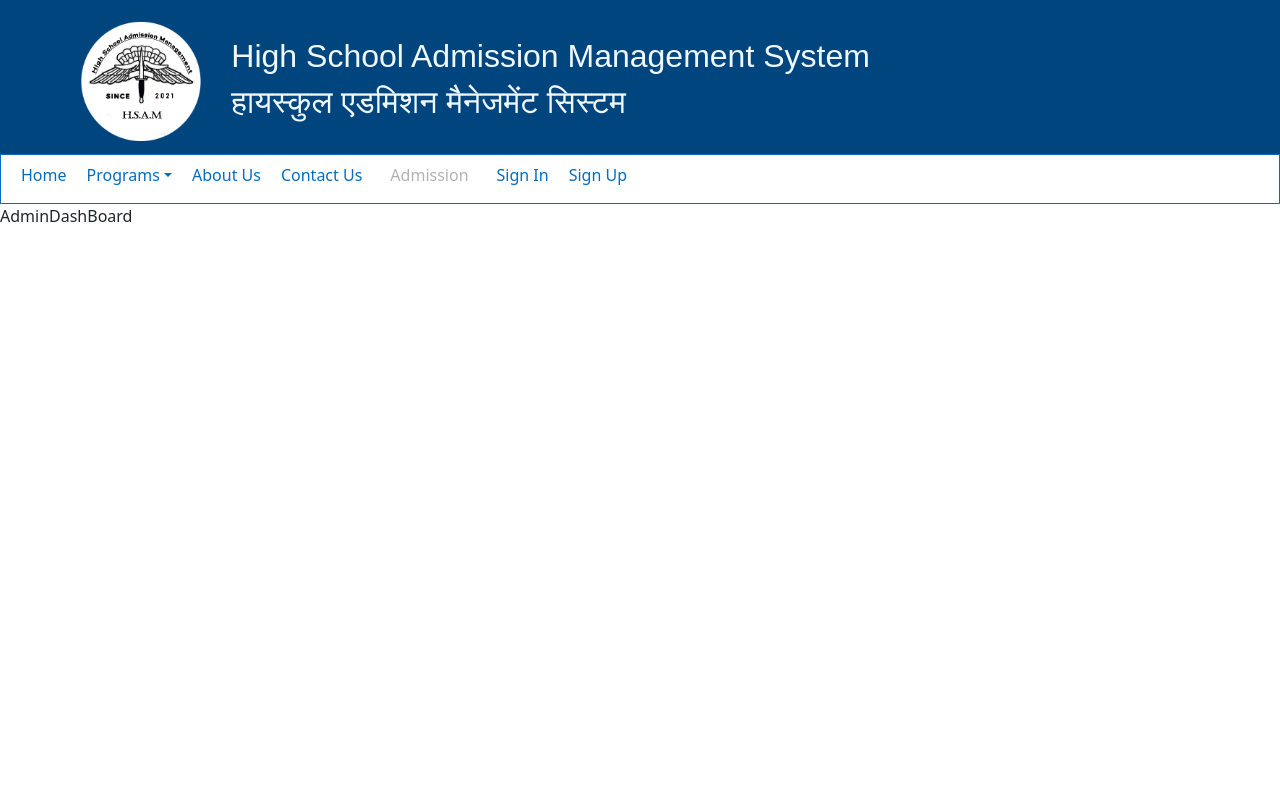
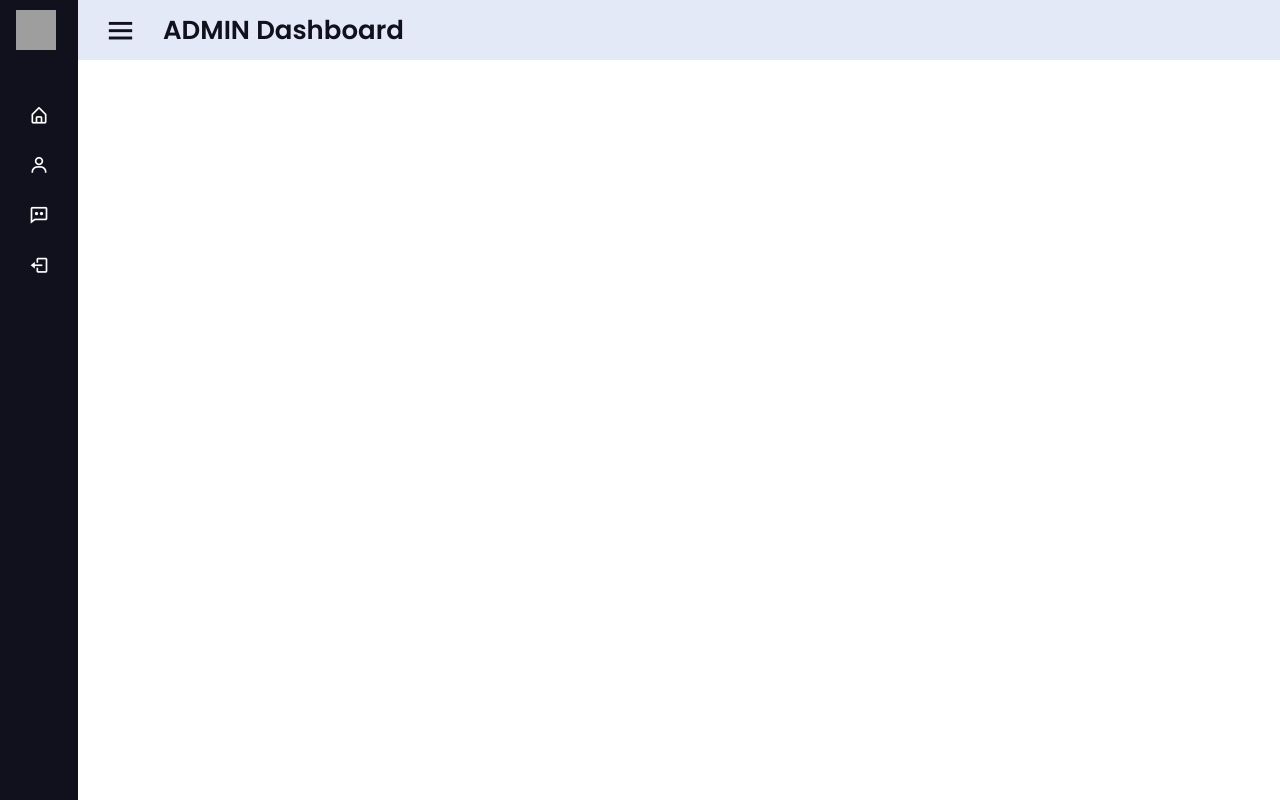
Before and after one commit to adityasasane2000/HighSchool-Admission-WebApp, a React (Create React App) app: page /admin/dashboard in a window 1280 px wide. Built offline with nearby package versions, Linux system fonts and the light colour scheme; no server answers; grey boxes are pictures that could not be loaded; a web font is replaced by a local one; what google-maps-react would draw is missing.

Commit message:
admin navigaton add

```diff
--- a/public/index.html
+++ b/public/index.html
@@ -18,7 +18,8 @@
     <link rel="manifest" href="%PUBLIC_URL%/manifest.json" />
     <link rel="stylesheet" href="https://cdn.jsdelivr.net/npm/bootstrap@5.1.3/dist/css/bootstrap.min.css" integrity="sha384-1BmE4kWBq78iYhFldvKuhfTAU6auU8tT94WrHftjDbrCEXSU1oBoqyl2QvZ6jIW3" crossorigin="anonymous">
     <link rel="stylesheet" href="https://cdnjs.cloudflare.com/ajax/libs/font-awesome/6.0.0/css/all.min.css" integrity="sha512-9usAa10IRO0HhonpyAIVpjrylPvoDwiPUiKdWk5t3PyolY1cOd4DSE0Ga+ri4AuTroPR5aQvXU9xC6qOPnzFeg==" crossorigin="anonymous" referrerpolicy="no-referrer" />
-
+   <!-- Boxiocns CDN Link -->
+   <link href='https://unpkg.com/boxicons@2.0.7/css/boxicons.min.css' rel='stylesheet'>
     <title>React App</title>
   </head>
   <body>
--- /dev/null
+++ b/src/components/AdminNavigation.css
@@ -0,0 +1,260 @@
+/*Side bar Start*/
+
+
+/* Google Fonts Import Link */
+@import url('https://fonts.googleapis.com/css2?family=Poppins:wght@300;400;500;600;700&display=swap');
+*{
+  margin: 0;
+  padding: 0;
+  box-sizing: border-box;
+  font-family: 'Poppins', sans-serif;
+}
+.sidebar{
+  position: fixed;
+  top: 0;
+  left: 0;
+  height: 100%;
+  width: 280px;
+  background: #11101d;
+  z-index: 100;
+  transition: all 0.5s ease;
+}
+.sidebar.close{
+  width: 78px;
+}
+.gpa_logo{
+  width: 40px;
+  height: 40px;
+  background-color: white;
+  margin-left: 20%;
+  margin-right: 5%;
+}
+.sidebar .logo-details{
+  height: 60px;
+  width: 100%;
+  display: flex;
+  align-items: center;
+}
+.sidebar .logo-details i{
+  font-size: 30px;
+  color: #fff;
+  height: 50px;
+  min-width: 78px;
+  text-align: center;
+  line-height: 50px;
+}
+.sidebar .logo-details .logo_name{
+  font-size: 22px;
+  color: #fff;
+  font-weight: 600;
+  transition: 0.3s ease;
+  transition-delay: 0.1s;
+}
+.sidebar.close .logo-details .logo_name{
+  transition-delay: 0s;
+  opacity: 0;
+  pointer-events: none;
+}
+.sidebar .nav-links{
+  height: 100%;
+  padding: 30px 0 150px 0;
+  overflow: auto;
+}
+.sidebar.close .nav-links{
+  overflow: visible;
+}
+.sidebar .nav-links::-webkit-scrollbar{
+  display: none;
+}
+.sidebar .nav-links li{
+  position: relative;
+  list-style: none;
+  transition: all 0.4s ease;
+}
+.sidebar .nav-links li:hover{
+  background: #1d1b31;
+}
+.sidebar .nav-links li .iocn-link{
+  display: flex;
+  align-items: center;
+  justify-content: space-between;
+}
+.sidebar.close .nav-links li .iocn-link{
+  display: block
+}
+.sidebar .nav-links li i{
+  height: 50px;
+  min-width: 78px;
+  text-align: center;
+  line-height: 50px;
+  color: #fff;
+  font-size: 20px;
+  cursor: pointer;
+  transition: all 0.3s ease;
+}
+.sidebar .nav-links li.showMenu i.arrow{
+  transform: rotate(-180deg);
+}
+.sidebar.close .nav-links i.arrow{
+  display: none;
+}
+.sidebar .nav-links li a{
+  display: flex;
+  align-items: center;
+  text-decoration: none;
+}
+.sidebar .nav-links li a .link_name{
+  font-size: 18px;
+  font-weight: 400;
+  color: #fff;
+  transition: all 0.4s ease;
+}
+.sidebar.close .nav-links li a .link_name{
+  opacity: 0;
+  pointer-events: none;
+}
+.sidebar .nav-links li .sub-menu{
+  padding: 6px 6px 14px 80px;
+  margin-top: -10px;
+  background: #1d1b31;
+  display: none;
+}
+.sidebar .nav-links li.showMenu .sub-menu{
+  display: block;
+}
+.sidebar .nav-links li .sub-menu a{
+  color: #fff;
+  font-size: 15px;
+  padding: 5px 0;
+  white-space: nowrap;
+  opacity: 0.6;
+  transition: all 0.3s ease;
+}
+.sidebar .nav-links li .sub-menu a:hover{
+  opacity: 1;
+}
+.sidebar.close .nav-links li .sub-menu{
+  position: absolute;
+  left: 100%;
+  top: -10px;
+  margin-top: 0;
+  padding: 10px 20px;
+  border-radius: 0 6px 6px 0;
+  opacity: 0;
+  display: block;
+  pointer-events: none;
+  transition: 0s;
+}
+.sidebar.close .nav-links li:hover .sub-menu{
+  top: 0;
+  opacity: 1;
+  pointer-events: auto;
+  transition: all 0.4s ease;
+}
+.sidebar .nav-links li .sub-menu .link_name{
+  display: none;
+}
+.sidebar.close .nav-links li .sub-menu .link_name{
+  font-size: 18px;
+  opacity: 1;
+  display: block;
+}
+.sidebar .nav-links li .sub-menu.blank{
+  opacity: 1;
+  pointer-events: auto;
+  padding: 3px 20px 6px 16px;
+  opacity: 0;
+  pointer-events: none;
+}
+.sidebar .nav-links li:hover .sub-menu.blank{
+  top: 50%;
+  transform: translateY(-50%);
+}
+.sidebar .profile-details{
+  position: fixed;
+  bottom: 0;
+  width: 280px;
+  display: flex;
+  align-items: center !important;
+  justify-content: space-between;
+  background: #1d1b31;
+  padding: 12px;
+  padding-left: 2px;
+  transition: all 0.5s ease;
+}
+.sidebar.close .profile-details{
+  background: none;
+}
+.sidebar.close .profile-details{
+  width: 78px;
+}
+.sidebar .profile-details .profile-content{
+  display: flex;
+  align-items: center;
+}
+.sidebar .profile-details img{
+  height: 52px;
+  width: 52px;
+  object-fit: cover;
+  border-radius: 16px;
+  margin: 0 14px 0 12px;
+  background: #1d1b31;
+  transition: all 0.5s ease;
+}
+.sidebar.close .profile-details img{
+  padding: 10px;
+}
+.sidebar .profile-details .profile_name,
+.sidebar .profile-details .job{
+  color: #fff;
+  font-size: 18px;
+  font-weight: 500;
+  white-space: nowrap;
+}
+.sidebar.close .profile-details i,
+.sidebar.close .profile-details .profile_name,
+.sidebar.close .profile-details .job{
+  display: none;
+}
+.sidebar .profile-details .job{
+  font-size: 12px;
+}
+.home-section{
+  position: fixed;
+  background: #E4E9F7;
+  height: auto;
+  left: 260px;
+  width: calc(100% - 260px);
+  transition: all 0.5s ease;
+}
+.sidebar.close ~ .home-section{
+  left: 78px;
+  width: calc(100% - 78px);
+}
+.home-section .home-content{
+  height: 60px;
+  display: flex;
+  align-items: center;
+}
+.home-section .home-content .bx-menu,
+.home-section .home-content .text{
+  color: #11101d;
+  font-size: 35px;
+}
+.home-section .home-content .bx-menu{
+  margin: 0 25px;
+  cursor: pointer;
+}
+.home-section .home-content .text{
+  font-size: 26px;
+  font-weight: 600;
+}
+@media (max-width: 420px) {
+  .sidebar.close .nav-links li .sub-menu{
+    display: none;
+  }
+}
+
+
+
+/*Side bar End */
--- a/src/components/AdminNavigation.js
+++ b/src/components/AdminNavigation.js
@@ -1,50 +1,116 @@
-// import React from 'react';
-import { Link } from "react-router-dom";
 import React from "react";
-import { useDispatch, useSelector } from "react-redux";
-import {
-  Navbar,
-  Nav,
-  NavDropdown,
-} from "react-bootstrap";
-import "../components/navigation.css";
+import "./AdminNavigation.css";
+import {Link} from 'react-router-dom';
 
 
-const Navigation = () => {
+
+function eventHandle() {
+  let arrow = document.querySelectorAll(".arrow");
+  for (var i = 0; i < arrow.length; i++) {
+    arrow[i].addEventListener("click", (e) => {
+      let arrowParent = e.target.parentElement.parentElement; //selecting main parent of arrow
+      arrowParent.classNameList.toggle("showMenu");
+    });
+  }
+  let sidebar = document.querySelector(".sidebar");
+  let sidebarBtn = document.querySelector(".bx-menu");
+  console.log(sidebarBtn);
+  sidebarBtn.addEventListener("click", () => {
+    sidebar.classNameList.toggle("close");
+  });
+}
+
+const  AdminNavigation = () => {
+  return (
+    <div>
+      <div className="sidebar close">
+        <div className="logo-details">
+          <img alt=""
+            className="gpa_logo"
+            src="https://www.gpawasari.ac.in/Images/logo.PNG"
+          />
+          <span className="logo_name">HSAM</span>
+        </div>
+        <ul className="nav-links">
+          <li>
+            <Link to="/admin/dashboard">
+              <i className="bx bx-home-alt"></i>
+              <span className="link_name">Dashboard</span>
+            </Link>
+            <ul className="sub-menu blank">
+              <li>
+                <Link className="link_name" to="/HOD-Dashbord">
+                  Dashboard
+                </Link>
+              </li>
+            </ul>
+          </li>
+
+          <li>
+            <Link to="/admin/dashboard">
+            <i className="bx bx-user"></i>
+              <span className="link_name">Students</span>
+            </Link>
+            <ul className="sub-menu blank">
+              <li>
+                <Link className="link_name" to="/HOD-Dashbord">
+                  Students
+                </Link>
+              </li>
+            </ul>
+          </li>
+
+          <li>
+            <Link to="/admin/dashboard">
+            <i className="bx bx-comment-dots"></i>
+              <span className="link_name">Feedback</span>
+            </Link>
+            <ul className="sub-menu blank">
+              <li>
+                <Link className="link_name" to="/HOD-Dashbord">
+                  Feedback
+                </Link>
+              </li>
+            </ul>
+          </li>
 
 
-  return (
-    <div>
-      <Navbar expand="lg">
-        <Navbar.Toggle aria-controls="basic-navbar-nav" />
-        <Navbar.Collapse id="basic-navbar-nav">
-          <Nav className="nav navbar-nav ">
-            <Link to="/" className="item" id="item">
-              Home
+
+          <li>
+            <Link to="/admin/logout">
+              <i className="bx bx-log-out"></i>
+              <span className="link_name">Logout</span>
             </Link>
-
-            <NavDropdown title="Programs" className="navbar-dropdown" id="item" >
-              <NavDropdown.Item > <Link to="/science" className="item" id="item">
-                Science
-              </Link></NavDropdown.Item>
-              <NavDropdown.Item >   <Link to="/commarce" className="item" id="item">
-                Commarce
-              </Link></NavDropdown.Item>
-              <NavDropdown.Item >   <Link to="/art" className="item" id="item">
-                Arts
-              </Link></NavDropdown.Item>
-            </NavDropdown>
-            <Link to="/about" className="item" id="item">
-              About Us
-            </Link>
-            <Link to="/contactus" className="item" id="item">
-              Contact Us
-            </Link>
-          </Nav>
-        </Navbar.Collapse>
-      </Navbar>
+            <ul className="sub-menu blank">
+              <li>
+                <Link className="link_name" to="/">
+                  Logout
+                </Link>
+              </li>
+            </ul>
+          </li>
+          <li>
+            <div className="profile-details">
+              <div className="profile-content">
+                {/* <img alt="" src={GhodeMadamimg} /> */}
+              </div>
+              <div className="name-job">
+                <div className="profile_name">Admin</div>
+                <div className="job">HSAM ADMIN</div>
+              </div>
+            </div>
+          </li>
+        </ul>
+      </div>
+      <div className="home-section">
+        <div className="home-content">
+          <i className="bx bx-menu" onClick={eventHandle}></i>
+          <span className="text">ADMIN Dashboard</span>
+          <br />
+        </div>
+      </div>
     </div>
   );
-};
+}
 
-export default Navigation;
+export default AdminNavigation;
--- a/src/components/LoadingToRedirect.js
+++ b/src/components/LoadingToRedirect.js
@@ -1,5 +1,6 @@
 import React,{useState,useEffect} from 'react'
 import { useHistory } from 'react-router-dom';
+import SoryIMG from "../components/images/sorry-image.jpg"
 
 
 const LoadingToRedirect = () => {
@@ -14,7 +15,8 @@ const LoadingToRedirect = () => {
     },[count,history]);
     return (
       <div>
-          <p>You can't access some page without login that's why you are, Redirecting to login page to you in {count} seconds</p>
+        <img style={{maxWidth: "35rem", marginLeft: "25rem"}} alt="sryIMG" src={SoryIMG} />
+        <p>You can't access some page without login that's why you are, Redirecting to login page to you in {count} seconds</p>
       </div>
     )
 }
--- a/src/pages/AdminDashBoard.js
+++ b/src/pages/AdminDashBoard.js
@@ -1,6 +1,14 @@
-import React from 'react'
+import React,{useEffect} from 'react'
+import { useDispatch, useSelector } from 'react-redux';
+import { Link } from 'react-router-dom';
 
+import {adminInitiate, setAdmin} from '../redux/actions';
 const AdminDashBoard = () =>{
+  const dispatch = useDispatch();
+
+  useEffect(()=>{
+      dispatch(setAdmin(true));
+  },[dispatch])
   return (
     <div>AdminDashBoard</div>
   )
```
Also changed, not shown: src/components/images/sorry-image.jpg (added).
